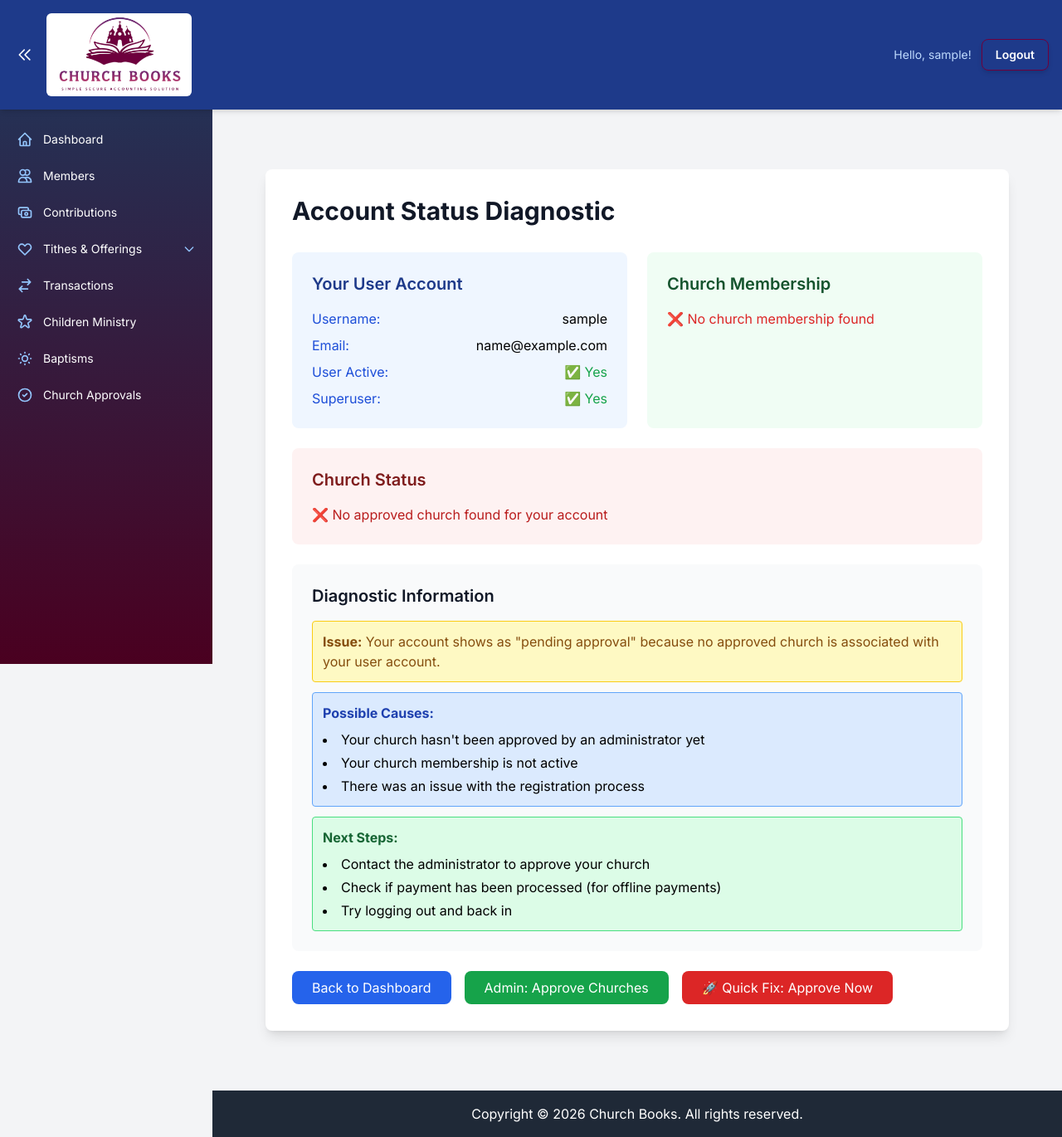
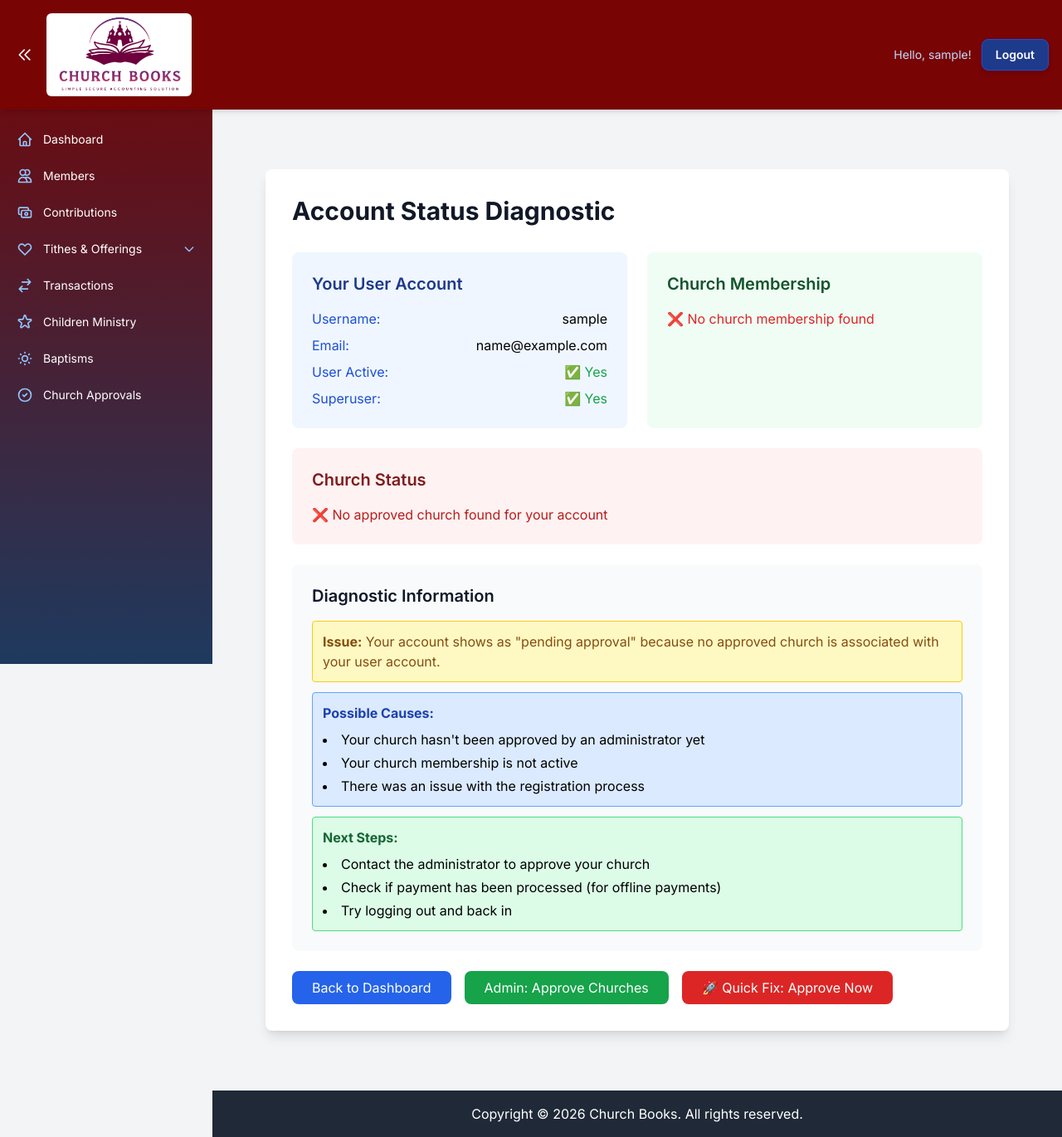
Before and after one commit to grant8827/church-books, a Django app: page /finances/account-status/ in a window 1280 px wide. Shown: the whole page at 83% size. Run offline with Django 5.2, Linux system fonts and the light colour scheme; the visitor is signed in with stand-in values (Sample User, id 1); some libraries are stand-ins or nearby versions.

Commit message:
Sidebar active state blue highlight, navbar red + fixed, footer copyright update

```diff
--- a/templates/base.html
+++ b/templates/base.html
@@ -137,7 +137,7 @@
 <body class="flex flex-col min-h-screen">
 
     <!-- ===== NAVBAR ===== -->
-    <nav class="bg-blue-900 p-4 shadow-md relative z-50">
+    <nav class="p-4 shadow-md fixed top-0 left-0 right-0 z-50" style="background-color: rgb(120 4 4);">
         {% if user.is_authenticated %}
         <div class="flex items-center justify-between">
             <!-- Left: toggle buttons + logo -->
@@ -172,7 +172,7 @@
             <!-- Right: Hello + Logout -->
             <div class="flex items-center gap-3">
                 <span class="text-blue-200 text-sm hidden sm:inline">Hello, {{ user.username }}!</span>
-                <a href="{% url 'logout' %}" class="border border-[#6e003d] hover:bg-red-600 text-white font-semibold py-2 px-4 rounded-lg shadow-md transition duration-300 ease-in-out transform hover:scale-105 text-sm whitespace-nowrap">Logout</a>
+                <a href="{% url 'logout' %}" class="bg-blue-900 border border-blue-700 hover:bg-blue-700 text-white font-semibold py-2 px-4 rounded-lg shadow-md transition duration-300 ease-in-out transform hover:scale-105 text-sm whitespace-nowrap">Logout</a>
             </div>
         </div>
 
@@ -193,8 +193,8 @@
                     <a href="{% url 'about' %}" class="text-white hover:text-white rounded-md px-3 py-1 hover:bg-red-600 transition-colors">About</a>
                     <a href="{% url 'contact' %}" class="text-white hover:text-white rounded-md px-3 py-1 hover:bg-red-600 transition-colors">Contact</a>
                     <a href="{% url 'choose_plan' %}" class="text-white hover:text-white rounded-md px-3 py-1 hover:bg-red-600 transition-colors">Pricing</a>
-                    <a href="{% url 'login' %}" class="hover:bg-red-600 text-white font-semibold py-2 px-4 rounded-lg shadow-md transition duration-300 ease-in-out transform hover:scale-105 border border-[#6e003d]">Login</a>
-                    <a href="{% url 'choose_plan' %}" class="bg-[#6e003d] hover:bg-red-600 text-white font-semibold py-2 px-4 rounded-lg shadow-md transition duration-300 ease-in-out transform hover:scale-105">Get Started</a>
+                    <a href="{% url 'login' %}" class="bg-blue-900 border border-blue-700 hover:bg-blue-700 text-white font-semibold py-2 px-4 rounded-lg shadow-md transition duration-300 ease-in-out transform hover:scale-105">Login</a>
+                    <a href="{% url 'choose_plan' %}" class="bg-blue-800 border border-blue-600 hover:bg-blue-700 text-white font-semibold py-2 px-4 rounded-lg shadow-md transition duration-300 ease-in-out transform hover:scale-105">Get Started</a>
                 </div>
             </div>
             <!-- Non-auth mobile menu -->
@@ -204,8 +204,8 @@
                     <a href="{% url 'about' %}" class="text-white hover:text-blue-200 rounded-md px-3 py-2 hover:bg-blue-600 transition-colors">About</a>
                     <a href="{% url 'contact' %}" class="text-white hover:text-blue-200 rounded-md px-3 py-2 hover:bg-blue-600 transition-colors">Contact</a>
                     <a href="{% url 'choose_plan' %}" class="text-white hover:text-blue-200 rounded-md px-3 py-2 hover:bg-blue-600 transition-colors">Pricing</a>
-                    <a href="{% url 'login' %}" class="border border-[#6e003d] hover:bg-red-600 text-white font-semibold py-2 px-4 rounded-lg shadow-md transition duration-300 ease-in-out text-center">Login</a>
-                    <a href="{% url 'choose_plan' %}" class="bg-[#6e003d] hover:bg-red-600 text-white font-semibold py-2 px-4 rounded-lg shadow-md transition duration-300 ease-in-out text-center">Get Started</a>
+                    <a href="{% url 'login' %}" class="bg-blue-900 border border-blue-700 hover:bg-blue-700 text-white font-semibold py-2 px-4 rounded-lg shadow-md transition duration-300 ease-in-out text-center">Login</a>
+                        <a href="{% url 'choose_plan' %}" class="bg-blue-800 border border-blue-600 hover:bg-blue-700 text-white font-semibold py-2 px-4 rounded-lg shadow-md transition duration-300 ease-in-out text-center">Get Started</a>
                 </div>
             </div>
         </div>
@@ -217,13 +217,13 @@
     <div id="sidebar-overlay" class="fixed inset-0 bg-black bg-opacity-50 z-[50] hidden"></div>
 
     <!-- ===== SIDEBAR ===== -->
-    <aside id="sidebar" class="flex flex-col" style="background: linear-gradient(180deg, #1e3a5f 0%, #4a0020 100%);">
+    <aside id="sidebar" class="flex flex-col" style="background: linear-gradient(180deg, rgb(120 4 4) 0%, #1e3a5f 100%);">
 
         <nav class="px-2 py-4 flex-1">
 
             <!-- Dashboard -->
             <div class="sidebar-item">
-                <a href="{% url 'dashboard' %}" class="sidebar-item-link flex items-center gap-3 text-white hover:bg-blue-700 rounded-lg px-3 py-2.5 transition-colors group">
+                <a href="{% url 'dashboard' %}" class="sidebar-item-link flex items-center gap-3 text-white rounded-lg px-3 py-2.5 transition-colors group {% if request.resolver_match.url_name == 'dashboard' %}bg-blue-700{% else %}hover:bg-blue-700{% endif %}">
                     <svg class="h-5 w-5 flex-shrink-0 text-blue-300 group-hover:text-white" fill="none" viewBox="0 0 24 24" stroke="currentColor">
                         <path stroke-linecap="round" stroke-linejoin="round" stroke-width="2" d="M3 12l2-2m0 0l7-7 7 7M5 10v10a1 1 0 001 1h3m10-11l2 2m-2-2v10a1 1 0 01-1 1h-3m-6 0a1 1 0 001-1v-4a1 1 0 011-1h2a1 1 0 011 1v4a1 1 0 001 1m-6 0h6"/>
                     </svg>
@@ -234,7 +234,7 @@
 
             <!-- Members -->
             <div class="sidebar-item mt-1">
-                <a href="{% url 'member_list' %}" class="sidebar-item-link flex items-center gap-3 text-white hover:bg-blue-700 rounded-lg px-3 py-2.5 transition-colors group">
+                <a href="{% url 'member_list' %}" class="sidebar-item-link flex items-center gap-3 text-white rounded-lg px-3 py-2.5 transition-colors group {% if request.resolver_match.url_name == 'member_list' %}bg-blue-700{% else %}hover:bg-blue-700{% endif %}">
                     <svg class="h-5 w-5 flex-shrink-0 text-blue-300 group-hover:text-white" fill="none" viewBox="0 0 24 24" stroke="currentColor">
                         <path stroke-linecap="round" stroke-linejoin="round" stroke-width="2" d="M12 4.354a4 4 0 110 5.292M15 21H3v-1a6 6 0 0112 0v1zm0 0h6v-1a6 6 0 00-9-5.197M13 7a4 4 0 11-8 0 4 4 0 018 0z"/>
                     </svg>
@@ -245,7 +245,7 @@
 
             <!-- Contributions -->
             <div class="sidebar-item mt-1">
-                <a href="{% url 'contribution_list' %}" class="sidebar-item-link flex items-center gap-3 text-white hover:bg-blue-700 rounded-lg px-3 py-2.5 transition-colors group">
+                <a href="{% url 'contribution_list' %}" class="sidebar-item-link flex items-center gap-3 text-white rounded-lg px-3 py-2.5 transition-colors group {% if request.resolver_match.url_name == 'contribution_list' %}bg-blue-700{% else %}hover:bg-blue-700{% endif %}">
                     <svg class="h-5 w-5 flex-shrink-0 text-blue-300 group-hover:text-white" fill="none" viewBox="0 0 24 24" stroke="currentColor">
                         <path stroke-linecap="round" stroke-linejoin="round" stroke-width="2" d="M17 9V7a2 2 0 00-2-2H5a2 2 0 00-2 2v6a2 2 0 002 2h2m2 4h10a2 2 0 002-2v-6a2 2 0 00-2-2H9a2 2 0 00-2 2v6a2 2 0 002 2zm7-5a2 2 0 11-4 0 2 2 0 014 0z"/>
                     </svg>
@@ -256,7 +256,7 @@
 
             <!-- Tithes & Offerings (expandable) -->
             <div class="sidebar-item mt-1">
-                <button onclick="toggleSubmenu('tithes-submenu', this)" class="sidebar-item-link w-full flex items-center gap-3 text-white hover:bg-blue-700 rounded-lg px-3 py-2.5 transition-colors group">
+                <button onclick="toggleSubmenu('tithes-submenu', this)" class="sidebar-item-link w-full flex items-center gap-3 text-white rounded-lg px-3 py-2.5 transition-colors group {% if request.resolver_match.url_name in 'tithes_offerings_dashboard,member_contributions,quick_tithe_entry,contribution_add,bulk_contribution_entry' %}bg-blue-700{% else %}hover:bg-blue-700{% endif %}">
                     <svg class="h-5 w-5 flex-shrink-0 text-blue-300 group-hover:text-white" fill="none" viewBox="0 0 24 24" stroke="currentColor">
                         <path stroke-linecap="round" stroke-linejoin="round" stroke-width="2" d="M4.318 6.318a4.5 4.5 0 000 6.364L12 20.364l7.682-7.682a4.5 4.5 0 00-6.364-6.364L12 7.636l-1.318-1.318a4.5 4.5 0 00-6.364 0z"/>
                     </svg>
@@ -281,7 +281,7 @@
 
             <!-- Transactions -->
             <div class="sidebar-item mt-1">
-                <a href="{% url 'transaction_list' %}" class="sidebar-item-link flex items-center gap-3 text-white hover:bg-blue-700 rounded-lg px-3 py-2.5 transition-colors group">
+                <a href="{% url 'transaction_list' %}" class="sidebar-item-link flex items-center gap-3 text-white rounded-lg px-3 py-2.5 transition-colors group {% if request.resolver_match.url_name == 'transaction_list' %}bg-blue-700{% else %}hover:bg-blue-700{% endif %}">
                     <svg class="h-5 w-5 flex-shrink-0 text-blue-300 group-hover:text-white" fill="none" viewBox="0 0 24 24" stroke="currentColor">
                         <path stroke-linecap="round" stroke-linejoin="round" stroke-width="2" d="M8 7h12m0 0l-4-4m4 4l-4 4m0 6H4m0 0l4 4m-4-4l4-4"/>
                     </svg>
@@ -292,7 +292,7 @@
 
             <!-- Children Ministry -->
             <div class="sidebar-item mt-1">
-                <a href="{% url 'children_list' %}" class="sidebar-item-link flex items-center gap-3 text-white hover:bg-blue-700 rounded-lg px-3 py-2.5 transition-colors group">
+                <a href="{% url 'children_list' %}" class="sidebar-item-link flex items-center gap-3 text-white rounded-lg px-3 py-2.5 transition-colors group {% if request.resolver_match.url_name == 'children_list' %}bg-blue-700{% else %}hover:bg-blue-700{% endif %}">
                     <svg class="h-5 w-5 flex-shrink-0 text-blue-300 group-hover:text-white" fill="none" viewBox="0 0 24 24" stroke="currentColor">
                         <path stroke-linecap="round" stroke-linejoin="round" stroke-width="2" d="M11.049 2.927c.3-.921 1.603-.921 1.902 0l1.519 4.674a1 1 0 00.95.69h4.915c.969 0 1.371 1.24.588 1.81l-3.976 2.888a1 1 0 00-.363 1.118l1.518 4.674c.3.922-.755 1.688-1.538 1.118l-3.976-2.888a1 1 0 00-1.176 0l-3.976 2.888c-.783.57-1.838-.197-1.538-1.118l1.518-4.674a1 1 0 00-.363-1.118l-3.976-2.888c-.784-.57-.38-1.81.588-1.81h4.914a1 1 0 00.951-.69l1.519-4.674z"/>
                     </svg>
@@ -303,7 +303,7 @@
 
             <!-- Baptisms -->
             <div class="sidebar-item mt-1">
-                <a href="{% url 'baptism_list' %}" class="sidebar-item-link flex items-center gap-3 text-white hover:bg-blue-700 rounded-lg px-3 py-2.5 transition-colors group">
+                <a href="{% url 'baptism_list' %}" class="sidebar-item-link flex items-center gap-3 text-white rounded-lg px-3 py-2.5 transition-colors group {% if request.resolver_match.url_name == 'baptism_list' %}bg-blue-700{% else %}hover:bg-blue-700{% endif %}">
                     <svg class="h-5 w-5 flex-shrink-0 text-blue-300 group-hover:text-white" fill="none" viewBox="0 0 24 24" stroke="currentColor">
                         <path stroke-linecap="round" stroke-linejoin="round" stroke-width="2" d="M12 3v1m0 16v1m9-9h-1M4 12H3m15.364 6.364l-.707-.707M6.343 6.343l-.707-.707m12.728 0l-.707.707M6.343 17.657l-.707.707M16 12a4 4 0 11-8 0 4 4 0 018 0z"/>
                     </svg>
@@ -315,7 +315,7 @@
             {% if user.is_superuser %}
             <!-- Church Approvals (superuser only) -->
             <div class="sidebar-item mt-1">
-                <a href="{% url 'church_approval_list' %}" class="sidebar-item-link flex items-center gap-3 text-white hover:bg-blue-700 rounded-lg px-3 py-2.5 transition-colors group">
+                <a href="{% url 'church_approval_list' %}" class="sidebar-item-link flex items-center gap-3 text-white rounded-lg px-3 py-2.5 transition-colors group {% if request.resolver_match.url_name == 'church_approval_list' %}bg-blue-700{% else %}hover:bg-blue-700{% endif %}">
                     <svg class="h-5 w-5 flex-shrink-0 text-blue-300 group-hover:text-white" fill="none" viewBox="0 0 24 24" stroke="currentColor">
                         <path stroke-linecap="round" stroke-linejoin="round" stroke-width="2" d="M9 12l2 2 4-4m6 2a9 9 0 11-18 0 9 9 0 0118 0z"/>
                     </svg>
@@ -336,9 +336,9 @@
 
     <!-- ===== MAIN CONTENT WRAPPER ===== -->
     {% if user.is_authenticated %}
-    <div class="flex flex-col flex-1" id="main-wrapper" style="margin-left: 16rem;">
+    <div class="flex flex-col flex-1" id="main-wrapper" style="margin-left: 16rem; padding-top: 132px;">
     {% else %}
-    <div class="flex flex-col flex-1" id="main-wrapper">
+    <div class="flex flex-col flex-1" id="main-wrapper" style="padding-top: 132px;">
     {% endif %}
         <main class="flex-grow container mx-auto px-4 sm:px-6 py-6">
             {% block messages %}
```
